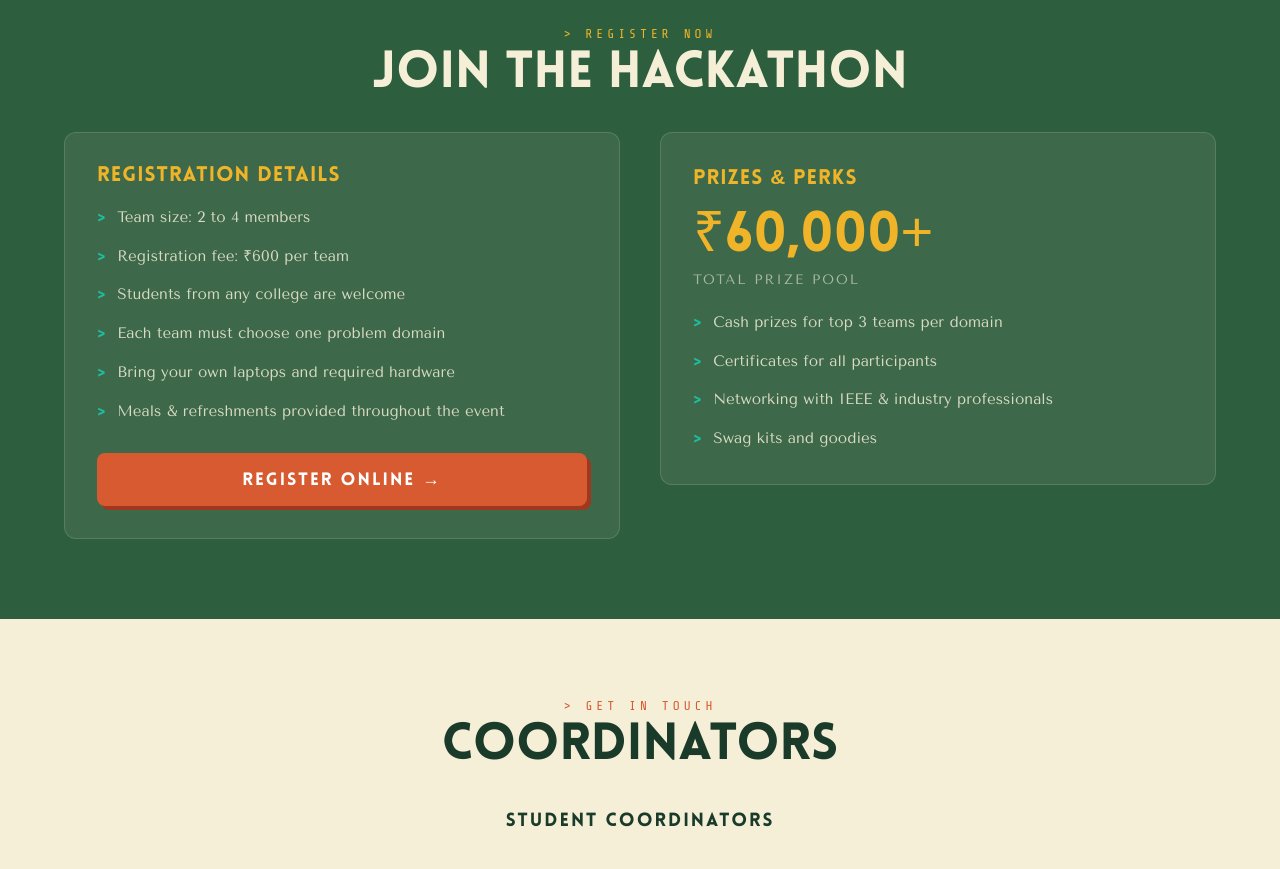
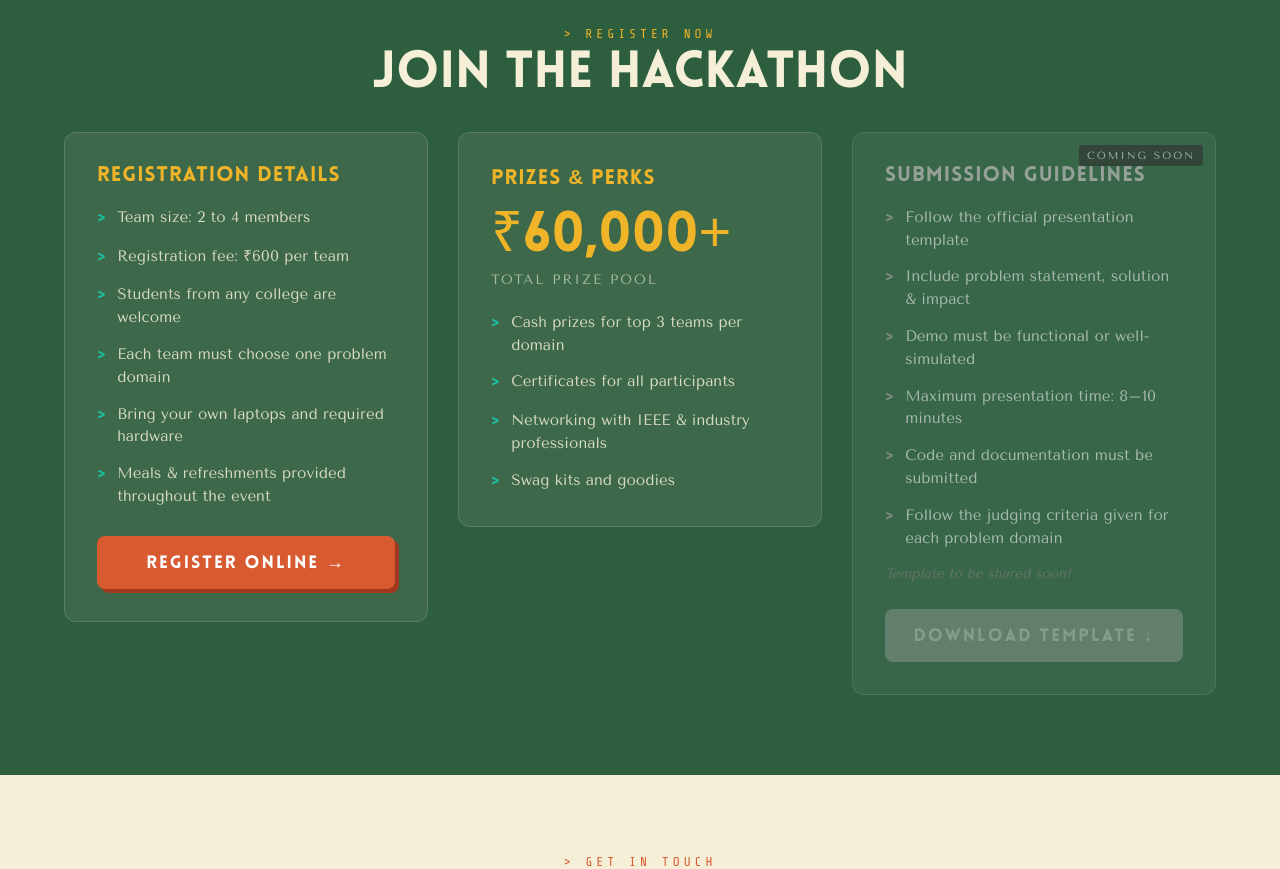
Before and after one commit to AyushT05/technotsav, a React (Vite) app: page / in a window 1280 px wide. Shown: the part 4040-4909 px from the top of the page. Built offline with nearby package versions, Linux system fonts and the light colour scheme.

Commit message:
presentation template download section added

```diff
--- a/src/components/Registration.jsx
+++ b/src/components/Registration.jsx
@@ -1,4 +1,5 @@
 function Registration() {
+  const isTemplateAvailable = false;
   return (
     <section className="reg-section" id="register">
 
@@ -28,7 +29,7 @@ function Registration() {
         </div>
 
         {/* RIGHT CARD */}
-        <div className="reg-card reveal">
+        <div className="reg-card reveal" >
           <h3>Prizes & Perks</h3>
 
           <div className="fee-big">₹60,000+</div>
@@ -42,6 +43,37 @@ function Registration() {
           </ul>
         </div>
 
+
+
+        <div className={`reg-card reveal ${!isTemplateAvailable ? "disabled-card" : ""}`}>
+          <h3>Submission Guidelines</h3>
+
+          <ul className="reg-list">
+            <li>Follow the official presentation template</li>
+            <li>Include problem statement, solution & impact</li>
+            <li>Demo must be functional or well-simulated</li>
+            <li>Maximum presentation time: 8–10 minutes</li>
+            <li>Code and documentation must be submitted</li>
+            <li>Follow the judging criteria given for each problem domain</li>
+          </ul>
+
+          {!isTemplateAvailable && (
+            <p className="template-msg">Template to be shared soon!</p>
+          )}
+
+          <a
+            href={isTemplateAvailable ? "https://example.com/template.pdf" : "#"}
+            className={`reg-btn ${!isTemplateAvailable ? "disabled-btn" : ""}`}
+            target="_blank"
+            rel="noopener noreferrer"
+            onClick={(e) => {
+              if (!isTemplateAvailable) e.preventDefault();
+            }}
+          >
+            Download Template ↓
+          </a>
+        </div>
+
       </div>
 
     </section>
--- a/src/index.css
+++ b/src/index.css
@@ -665,8 +665,8 @@ nav {
 
 .reg-grid {
   display: grid;
-  grid-template-columns: 1fr 1fr;
-  gap: 40px;
+  grid-template-columns: repeat(3, 1fr);
+  gap: 30px;
   align-items: start;
   margin-top: 32px;
 }
@@ -1241,3 +1241,44 @@ footer {
 .tl-card::after {
   content: none !important;
 }
+
+@media (max-width: 768px) {
+  .reg-grid {
+    grid-template-columns: 1fr;
+  }
+}
+
+.disabled-card {
+  filter: grayscale(1);
+  opacity: 0.75;
+  position: relative;
+}
+
+.disabled-card::after {
+  content: "COMING SOON";
+  position: absolute;
+  top: 12px;
+  right: 12px;
+  font-size: 0.65rem;
+  letter-spacing: 2px;
+  background: var(--dark-green);
+  color: var(--cream);
+  padding: 4px 8px;
+  border-radius: 3px;
+  opacity: 0.8;
+}
+
+.disabled-btn {
+  pointer-events: none;
+  opacity: 0.5;
+  cursor: not-allowed;
+  background: #aaa !important;
+  box-shadow: none !important;
+}
+
+.template-msg {
+  margin-top: 16px;
+  font-size: 0.85rem;
+  color: #7a7a7a;
+  font-style: italic;
+}
```
